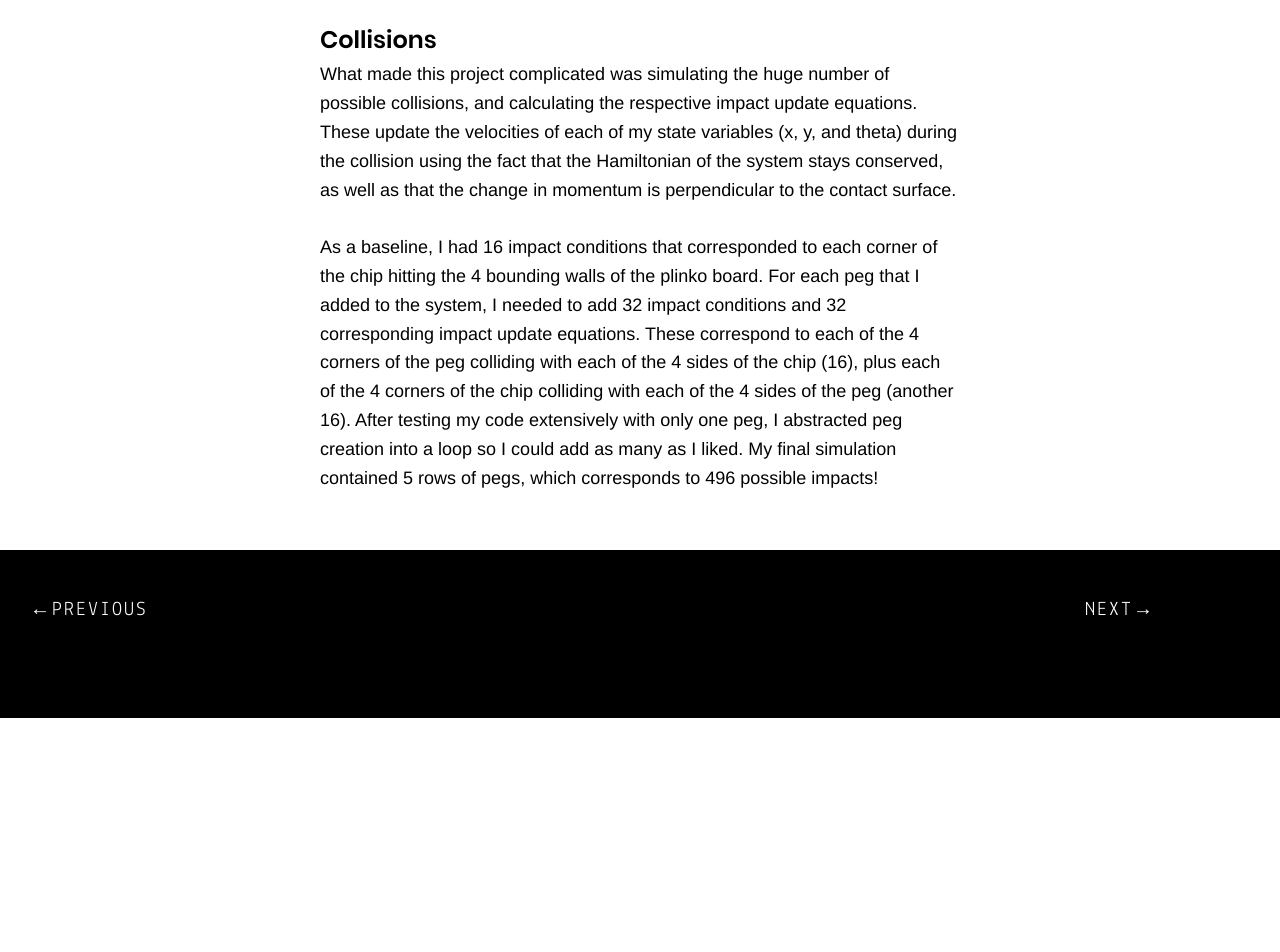
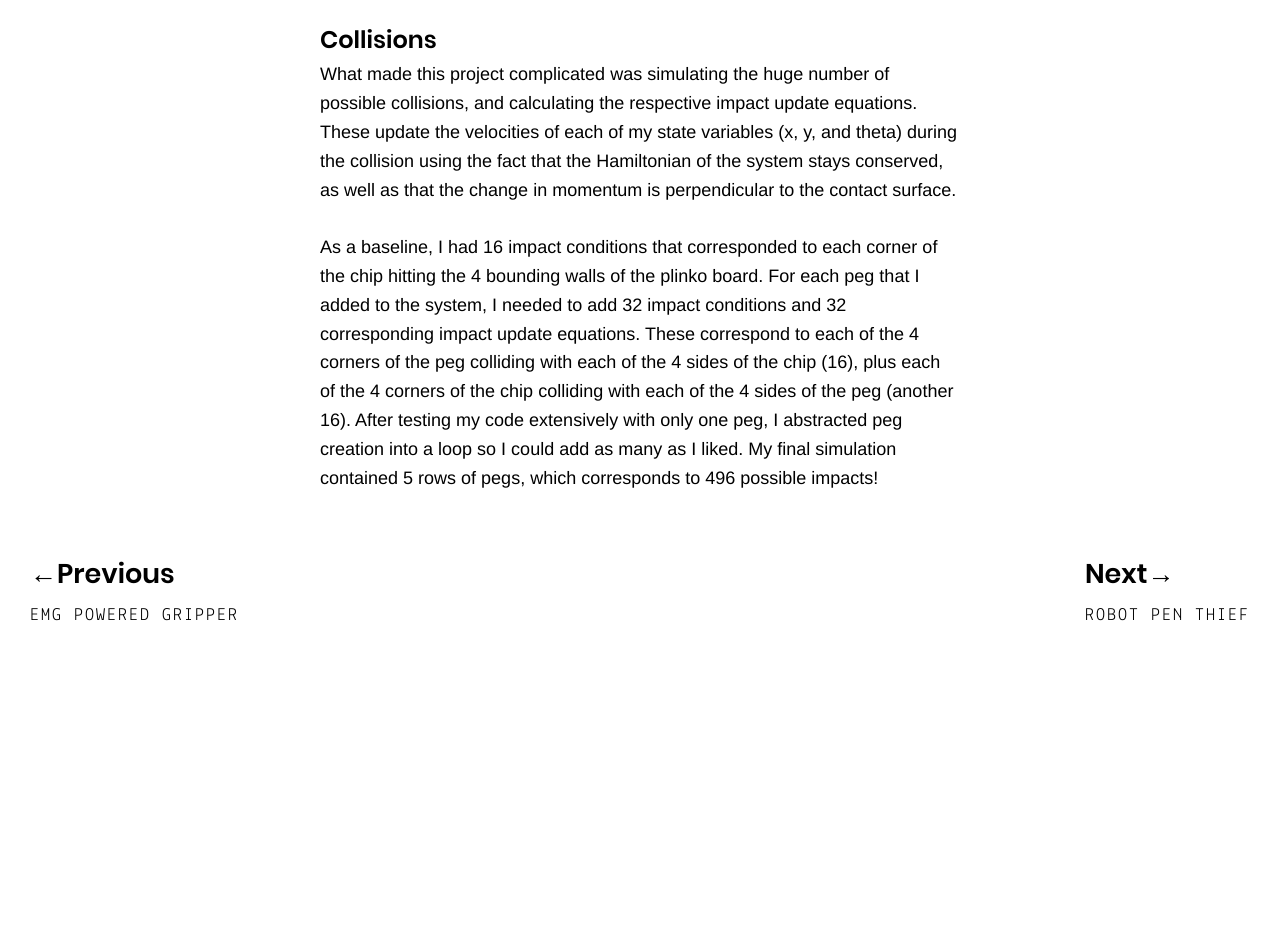
Before and after one commit to tylerchao/tylerchao.github.io, a Jekyll site: the page built from _posts/projects/0003-12-08-plinko.md, in a window 1280 px wide. Shown: the part 1102-2054 px from the top of the page. Built offline with Jekyll 4.4.1, drawn with Linux system fonts in a browser that asks for light colours; after the commit the page ends 1986 px from its top, so only the background shows below that.

Commit message:
changed some colors

```diff
--- a/_layouts/project.html
+++ b/_layouts/project.html
@@ -40,13 +40,15 @@
 			<div class="container">
 				{% if page.previous and page.previous.categories contains "projects" %}
 				<a title="Previous {{ page.previous.project.title }}" href="{{ page.previous.url | prepend: site.baseurl }}" class="prev">
-					<span class="h4">Previous</span>
+					<span class="h1">Previous</span>
+					<br>
 					<h2>{{ page.previous.project.title }}</h2>
 				</a>
 				{% endif %}
 				{% if page.next and page.next.categories contains "projects" %}
 				<a title="Next {{ page.next.project.title }}" href="{{ page.next.url | prepend: site.baseurl }}" class="next">
-					<span class="h4">Next</span>
+					<span class="h1">Next</span>
+					<br>
 					<h2>{{ page.next.project.title }}</h2>
 				</a>
 				{% endif %}
--- a/assets/scss/_layout.scss
+++ b/assets/scss/_layout.scss
@@ -9,7 +9,7 @@
 }
 
 .header {
-	background: $color-white;
+	background: $color-blue;
 	padding: 3rem 0;
 }
 
@@ -46,10 +46,12 @@
 
 .intro,
 .projects {
-	padding: 0 0 5rem;
+	padding: 0 0 1rem;
 }
 
 .intro {
+	margin-top: -9rem;
+	margin-bottom: 0rem;
 	@media (min-width: $breakpoint-medium) {
 		p {
 			font-size: 2.7rem;
@@ -245,8 +247,8 @@
 }
 
 .project-navigation {
-	background: $color-black;
-	padding: 5rem 0;
+	background: $color-white;
+	padding: 1rem 0;
 
 	a {
 		color: $color-white;
@@ -359,10 +361,10 @@
 }
 
 .footer {
-	background: $color-alabaster;
+	background: $color-blue;
 	bottom: 0;
 	left: 0;
-	padding: 5rem 0;
+	padding: 1rem 0;
 	position: fixed;
 	right: 0;
 	z-index: -1;
--- a/assets/scss/_variables.scss
+++ b/assets/scss/_variables.scss
@@ -14,6 +14,8 @@
 $color-alabaster: #fafafa;
 $color-tango: #f46f25;
 $color-white-sand: #f6f6f6;
+$color-blue: rgb(152, 192, 230);
+$color-gray: rgb(110, 110, 110);
 
 /* Breakpoint
  ****************************************************************/
```
